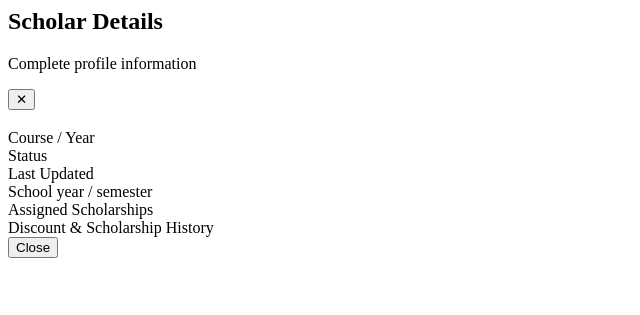
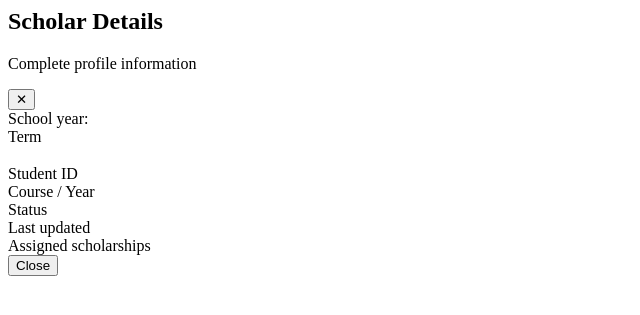
Before and after one commit to Akoyakii/dysl_backupstart, a PHP site: page /includes/modal.php in a window 1280 px wide. Shown: the top 315 px of the page, without its empty margins (0-640 px from the left). Run offline with PHP 8.4, Linux system fonts and the light colour scheme; the template is opened without the code that fills it, so the values that code supplies are empty.

Commit message:
records update 3

```diff
--- a/assets/js/scholars.js
+++ b/assets/js/scholars.js
@@ -117,7 +117,7 @@ function openViewModal(id) {
     document.getElementById("viewUpdated").textContent = formatPhilippineTime(student.updated);
     const studentHistory = discountHistory.filter(record => record.id === student.id);
     const {year, semester} = scholarPeriod(student, studentHistory);
-    document.getElementById("viewPeriod").textContent = [year, semester].filter(Boolean).join(" · ") || "—";
+    document.getElementById("viewPeriod").textContent = year || "—";
     renderViewTermTabs(student, studentHistory);
 
     const statusEl = document.getElementById("viewStatus");
@@ -181,7 +181,7 @@ function renderViewTermTabs(student, history, activeYear = null, activeTerm = nu
     const selectedYear = activeYear && years.includes(activeYear) ? activeYear : (years[0] || student.period || "—");
     const terms = [...new Set(history.filter(row => row.year === selectedYear).map(row => row.semester).filter(Boolean))];
     const selectedTerm = activeTerm && terms.includes(activeTerm) ? activeTerm : (terms[0] || "—");
-    yearBox.innerHTML = years.length ? `<span class="self-center text-xs font-bold text-slate-500">School year:</span>${years.map(year => `<button type="button" class="rounded-lg border px-3 py-1.5 text-xs font-bold ${year === selectedYear ? "bg-dyci-blue text-white" : ""}" data-view-term-year="${escapeHtml(year)}">${escapeHtml(year)}</button>`).join("")}` : "";
+    yearBox.innerHTML = years.length ? years.map(year => `<button type="button" class="rounded-lg border px-3 py-1.5 text-xs font-bold ${year === selectedYear ? "bg-dyci-blue text-white" : ""}" data-view-term-year="${escapeHtml(year)}">${escapeHtml(year)}</button>`).join("") : "";
     semesterBox.innerHTML = terms.length ? terms.map(term => `<button type="button" class="rounded-lg border px-4 py-1.5 text-xs font-bold ${term === selectedTerm ? "bg-dyci-blue text-white" : ""}" data-view-term-semester="${escapeHtml(term)}">${escapeHtml(term)}</button>`).join("") : "";
     const record = history.find(row => row.year === selectedYear && row.semester === selectedTerm);
     const names = record?.scholarships || scholarshipNames(student);
--- a/includes/modal.php
+++ b/includes/modal.php
@@ -118,44 +118,20 @@
             </div>
             <button type="button" data-click="closeViewModal" class="rounded-xl border px-3 py-2 text-slate-500 hover:bg-slate-50 dark:border-slate-700 dark:hover:bg-slate-800">✕</button>
         </div>
-        <div class="p-5 sm:p-6 space-y-6">
-            <div>
-                <h3 class="text-2xl font-black text-dyci-blue dark:text-blue-400" id="viewName"></h3>
-                <p class="text-sm font-bold text-slate-500" id="viewId"></p>
-            </div>
-
-            <div class="grid grid-cols-2 gap-4 rounded-2xl bg-slate-50 p-4 dark:bg-slate-800">
-                <div>
-                    <span class="text-[10px] font-bold uppercase tracking-widest text-slate-400">Course / Year</span>
-                    <div class="font-bold mt-1" id="viewCourse"></div>
-                </div>
-                <div>
-                    <span class="text-[10px] font-bold uppercase tracking-widest text-slate-400">Status</span>
-                    <div class="mt-1">
-                        <span id="viewStatus" class="rounded-full bg-emerald-100 px-2.5 py-1 text-xs font-bold text-emerald-700"></span>
-                    </div>
-                </div>
-                <div>
-                    <span class="text-[10px] font-bold uppercase tracking-widest text-slate-400">Last Updated</span>
-                    <div class="font-bold mt-1" id="viewUpdated"></div>
-                </div>
-                <div>
-                    <span class="text-[10px] font-bold uppercase tracking-widest text-slate-400">School year / semester</span>
-                    <div class="font-bold mt-1" id="viewPeriod"></div>
-                </div>
-            </div>
-
-            <div>
-                <span class="text-[10px] font-bold uppercase tracking-widest text-slate-400">Assigned Scholarships</span>
-                <div id="viewScholarships" class="mt-3 flex flex-wrap gap-2"></div>
-            </div>
-
-            <div>
-                <span class="text-[10px] font-bold uppercase tracking-widest text-slate-400">Discount &amp; Scholarship History</span>
+        <div class="p-5 sm:p-6">
+            <div class="grid grid-cols-1 border border-slate-300 dark:border-slate-700 sm:grid-cols-[1fr_auto_auto_auto]">
+                <div class="border-b p-4 text-sm font-bold sm:border-b-0 sm:border-r">School year: <span id="viewPeriod" class="ml-2"></span></div>
                 <div id="viewSchoolYears" class="mt-3 flex flex-wrap gap-2"></div>
                 <div id="viewSemesters" class="mt-2 flex flex-wrap gap-2"></div>
-                <div id="viewTermDetails" class="mt-3 rounded-xl border bg-slate-50 p-4 dark:border-slate-700 dark:bg-slate-800"></div>
-                <div id="viewDiscountHistory" class="mt-2 overflow-x-auto rounded-xl border dark:border-slate-700"></div>
+                <div class="border-b p-4 text-sm sm:border-b-0 sm:border-l">Term</div>
+            </div>
+            <div class="grid border-x border-b border-slate-300 dark:border-slate-700 sm:grid-cols-[1.15fr_1fr]">
+                <div class="space-y-5 border-b p-5 sm:border-b-0 sm:border-r">
+                    <h3 class="text-xl font-black" id="viewName"></h3>
+                    <div class="grid gap-4 text-sm sm:grid-cols-2"><div><span class="text-slate-500">Student ID</span><div id="viewId" class="font-bold"></div></div><div><span class="text-slate-500">Course / Year</span><div id="viewCourse" class="font-bold"></div></div><div><span class="text-slate-500">Status</span><div><span id="viewStatus" class="font-bold"></span></div></div><div><span class="text-slate-500">Last updated</span><div id="viewUpdated" class="font-bold"></div></div></div>
+                    <div><span class="text-xs font-bold uppercase tracking-wide text-slate-500">Assigned scholarships</span><div id="viewScholarships" class="mt-2 flex flex-wrap gap-2"></div></div>
+                </div>
+                <div class="p-5"><div id="viewTermDetails" class="h-full rounded-none bg-transparent"></div><div id="viewDiscountHistory" hidden></div></div>
             </div>
         </div>
         <div class="flex flex-wrap justify-end gap-2 border-t p-5 dark:border-slate-800">
```
